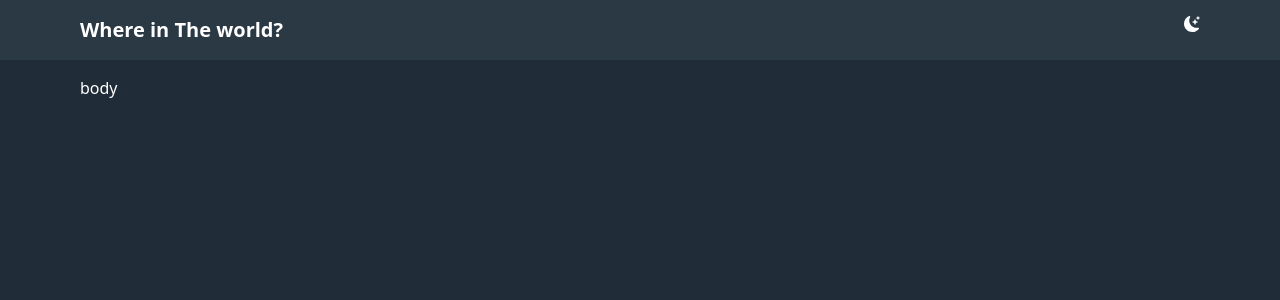
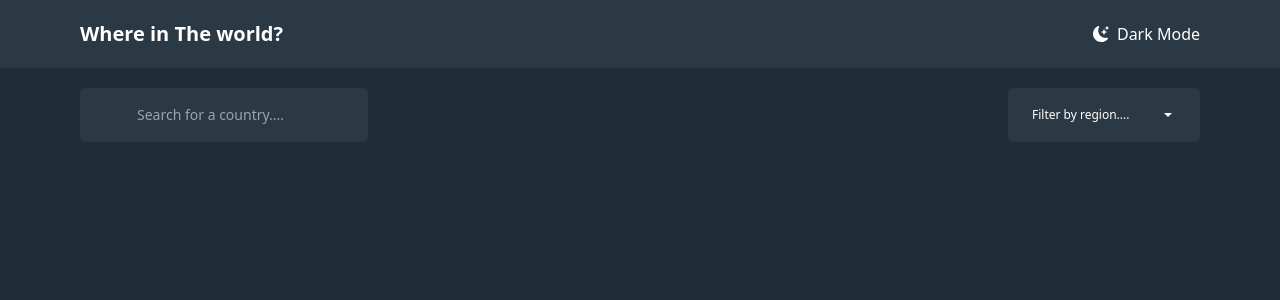
Before and after one commit to sabatohura/react-countries-app, a React (Create React App) app: page / in a window 1280 px wide. Shown: the top 300 px of the page. Built offline with nearby package versions, Linux system fonts and the light colour scheme.

Commit message:
Create Region FIlter

```diff
--- a/src/index.css
+++ b/src/index.css
@@ -4,6 +4,13 @@
 
 @layer components {
     .main-screen {
-      @apply py-2 px-2 md:px-20 md:py-4
+      @apply py-2 px-4 md:px-20 md:py-5
+    }
+    .input {
+      @apply p-2 text-sm border border-transparent bg-transparent focus:border-transparent
+    }
+    .option {
+      @apply w-full p-2
+
     }
 }
--- a/src/pages/Home.jsx
+++ b/src/pages/Home.jsx
@@ -1,21 +1,47 @@
 import React, {useState} from 'react'
-import {BsMoonStarsFill} from 'react-icons/bs'
+import {BsMoonStarsFill, BsSearch} from 'react-icons/bs'
+import {IoMdArrowDropdown} from 'react-icons/io'
 
 const Home = () => {
     const [darkMode, setdarkMode] = useState(true);
+    const [showFilter, setShowFilter] = useState(false)
+    const [selectedRegion, setselectedRegion] = useState('Filter by region....')
+
+
+
+
 
 
   return (
     <>
-    <div className={`w-full h-screen ${darkMode ? 'bg-ThemeColor-DmVeryDarkBlue text-ThemeColor-BWhite' : 'bg-ThemeColor-LmVeryLightGray text-ThemeColor-LmVeryDarkBlue'} `}>
+    <div className={`w-full h-screen drop-shadow-lg ${darkMode ? 'bg-ThemeColor-DmVeryDarkBlue text-ThemeColor-BWhite' : 'bg-ThemeColor-LmVeryLightGray text-ThemeColor-LmVeryDarkBlue'} `}>
         <div className={`main-screen flex justify-between ${darkMode ? 'bg-ThemeColor-DmDarkBlue' : 'bg-ThemeColor-BWhite'} `} >
             <div>
-                <h2 className='font-bold text-xl '>Where in The world?</h2>
+                <h2 className='font-bold md:text-xl'>Where in The world?</h2>
             </div>
-                <BsMoonStarsFill onClick={()=>setdarkMode(!darkMode)} />
+            <div className='flex gap-2 items-center cursor-pointer '  onClick={()=>setdarkMode(!darkMode)}>
+                <BsMoonStarsFill /> <span className='hidden md:block'>{darkMode? "Dark Mode" : "Light Mode"}</span>
+            </div>
         </div>
-        <div className='main-screen '>
-            body
+        <div className='main-screen flex justify-between'>
+            <div>
+                <div className={`rounded-md w-72 flex items-center gap-6 py-2 px-6 ${darkMode? 'bg-ThemeColor-DmDarkBlue': 'bg-ThemeColor-BWhite'} `}>
+                    <BsSearch/>
+                    <input  placeholder='Search for a country....' className='input'/>
+                </div>
+            </div>
+            <div className='flex gap-3 flex-col'>
+                <div className={`rounded-md flex h-[54px] items-center gap-6 py-2 w-48 px-6  ${darkMode? 'bg-ThemeColor-DmDarkBlue': 'bg-ThemeColor-BWhite'} `} onClick={() =>setShowFilter(!showFilter) } >
+                    <div className='flex w-48 justify-between'>
+                        <span className='text-xs'>{selectedRegion}</span>
+                        <p><IoMdArrowDropdown className={` ${showFilter? 'rotate-180' : ''}`}/></p>
+                    </div>
+                </div>
+                <div className={` ${ !showFilter ? 'hidden': 'flex' }  rounded-md   flex-col items-center gap-6 py-2 w-48 h-40 px-6  ${darkMode? 'bg-ThemeColor-DmDarkBlue': 'bg-ThemeColor-BWhite'}`} >
+
+                </div>
+            </div>
+
         </div>
     </div>
     </>
```
